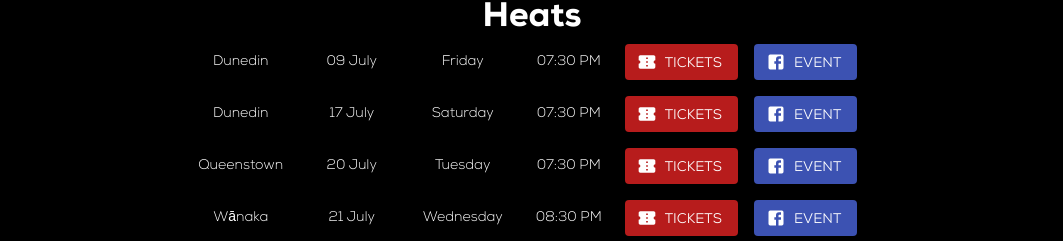
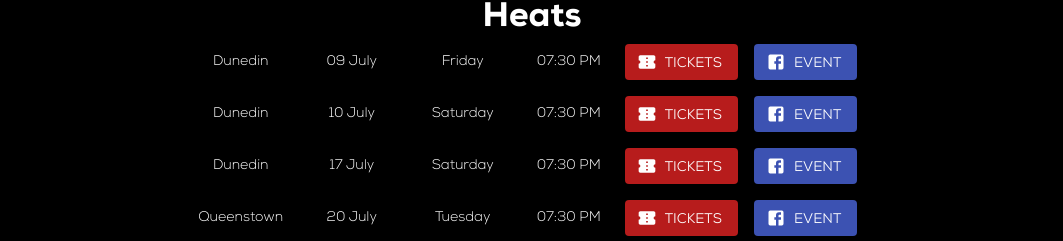
Before and after one commit to rcrimp/raw-comedy-website, a React (Create React App) app: page / in a window 1280 px wide. Shown: the part 3658-3899 px from the top of the page, without its empty margins (108-1171 px from the left). Built offline with nearby package versions, Linux system fonts and the light colour scheme.

Commit message:
added dunedin heat 3

```diff
--- a/src/components/Tickets.tsx
+++ b/src/components/Tickets.tsx
@@ -96,6 +96,13 @@ const allEvents = [
 	{
 		type: "Heat",
 		date: moment('09 Jul 2021 19:30:00'),
+		city: 'Dunedin',
+		tickets: 'https://www.trybooking.co.nz/HOM',
+		fbevent: 'https://www.facebook.com/events/920435688523832'
+	},
+	{
+		type: "Heat",
+		date: moment('10 Jul 2021 19:30:00'),
 		city: 'Dunedin',
 		tickets: 'https://www.trybooking.co.nz/HOM',
 		fbevent: 'https://www.facebook.com/events/920435688523832'
```
